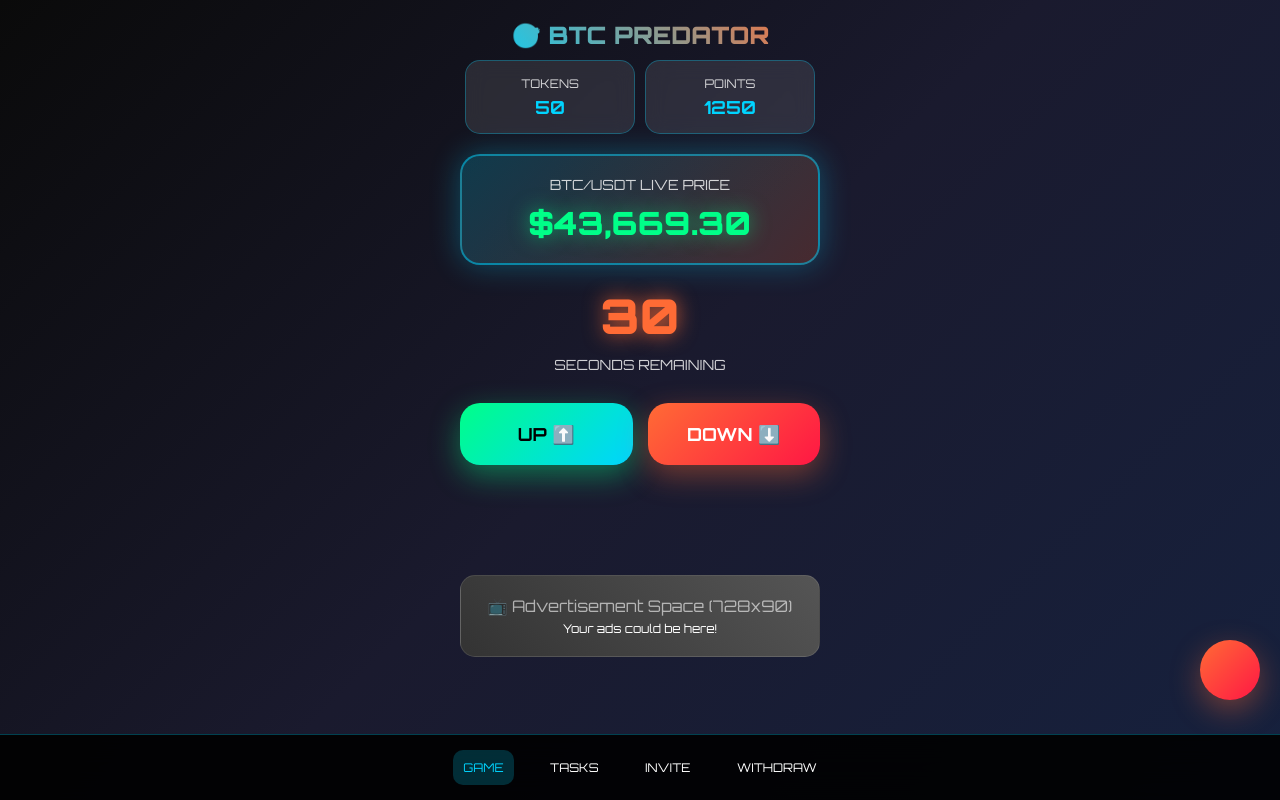
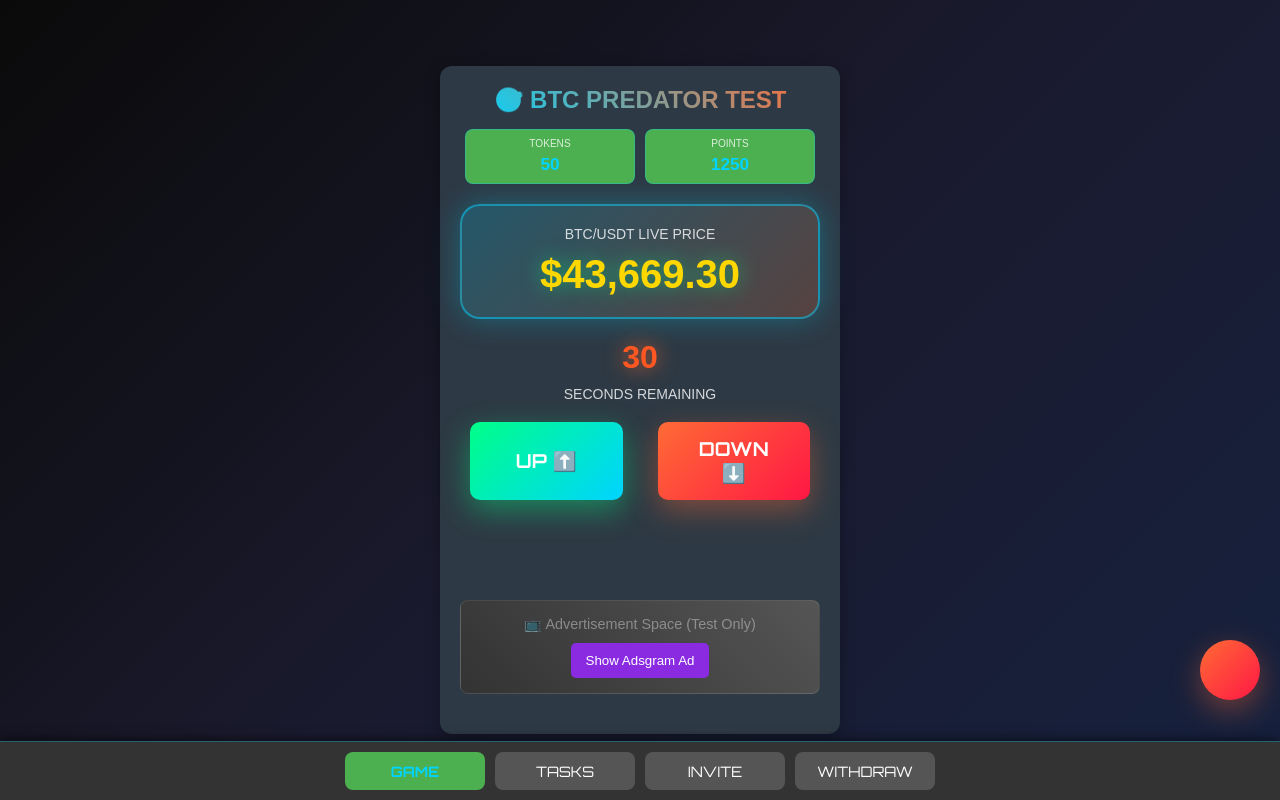
Before and after one commit to LoKe-TMA/BTC--Predator, a plain HTML site: page index.html in a window 1280 px wide. Drawn offline with Linux system fonts and the light colour scheme; a script that the page names is missing.

Commit message:
Update index.html

```diff
--- a/index.html
+++ b/index.html
@@ -2,16 +2,167 @@
 <html lang="en">
 <head>
     <meta charset="UTF-8">
-    <meta name="viewport" content="width=device-width, initial-scale=1.0">
-    <title>BTC Predator - Play & Earn</title>
+    <meta name="viewport" content="width=device-width, initial-scale=1.0, user-scalable=no">
+    <title>BTC Predator Test TMA</title>
     <link rel="stylesheet" href="styles.css">
+
     <script src="https://telegram.org/js/telegram-web-app.js"></script>
+
+    <script src="https://sad.adsgram.ai/js/sad.min.js"></script>
+
+    <style>
+        /* သင့် styles.css ထဲက body/html နဲ့ ပတ်သက်တဲ့ styles တွေကို ဒီမှာ ယာယီထည့်နိုင်ပါတယ်။
+           ဒါမှမဟုတ် styles.css ကို အရင်ဆုံး သေချာချိတ်ထားပါ။ */
+        body {
+            font-family: Arial, sans-serif;
+            display: flex;
+            flex-direction: column;
+            justify-content: center;
+            align-items: center;
+            min-height: 100vh;
+            margin: 0;
+            background-color: #1A212D; /* Default for dark Telegram theme */
+            color: #FFFFFF; /* Default text color */
+            overflow: hidden; /* Prevent scrolling issues in TMA */
+        }
+        .container {
+            width: 90%;
+            max-width: 400px;
+            background-color: #2D3944;
+            padding: 20px;
+            border-radius: 12px;
+            box-shadow: 0 4px 15px rgba(0, 0, 0, 0.3);
+            text-align: center;
+        }
+        .header, .price-container, .timer-container, .prediction-buttons, .result-container {
+            margin-bottom: 20px;
+        }
+        .balance-container {
+            display: flex;
+            justify-content: space-around;
+            margin-top: 15px;
+        }
+        .balance-item {
+            background-color: #4CAF50;
+            padding: 8px 15px;
+            border-radius: 8px;
+            font-size: 0.9em;
+        }
+        .balance-label {
+            font-size: 0.7em;
+            opacity: 0.8;
+        }
+        .balance-value {
+            font-weight: bold;
+            font-size: 1.2em;
+        }
+        .price-value {
+            font-size: 2.5em;
+            font-weight: bold;
+            color: #FFD700;
+        }
+        .timer {
+            font-size: 2em;
+            font-weight: bold;
+            color: #FF5722;
+        }
+        .prediction-btn {
+            background-color: #007BFF;
+            color: white;
+            padding: 15px 30px;
+            border: none;
+            border-radius: 10px;
+            font-size: 1.2em;
+            cursor: pointer;
+            margin: 0 10px;
+            transition: background-color 0.3s;
+        }
+        .prediction-btn:hover:not(:disabled) {
+            background-color: #0056b3;
+        }
+        .prediction-btn:disabled {
+            background-color: #6c757d;
+            cursor: not-allowed;
+        }
+        .up-btn { background-color: #28a745; }
+        .up-btn:hover:not(:disabled) { background-color: #218838; }
+        .down-btn { background-color: #dc3545; }
+        .down-btn:hover:not(:disabled) { background-color: #c82333; }
+        .result-text {
+            font-size: 1.5em;
+            font-weight: bold;
+            margin-top: 10px;
+        }
+        .result-correct { color: #28a745; }
+        .result-wrong { color: #dc3545; }
+        .ad-banner {
+            background-color: #3f4a56;
+            padding: 15px;
+            border-radius: 8px;
+            margin-top: 20px;
+            font-size: 0.9em;
+            color: #bbb;
+        }
+        .ad-banner button { /* added for testing Ad button */
+            background-color: #8A2BE2;
+            color: white;
+            padding: 10px 15px;
+            border: none;
+            border-radius: 5px;
+            cursor: pointer;
+            margin-top: 10px;
+        }
+
+        /* Navigation styles - copied from your existing code for consistency */
+        .navigation {
+            position: fixed;
+            bottom: 0;
+            left: 0;
+            width: 100%;
+            background-color: #333;
+            padding: 10px 0;
+            box-shadow: 0 -2px 10px rgba(0, 0, 0, 0.5);
+            z-index: 1000;
+        }
+
+        .nav-buttons {
+            display: flex;
+            justify-content: space-around;
+            width: 100%;
+            max-width: 600px; /* Adjust as needed */
+            margin: 0 auto;
+        }
+
+        .nav-btn {
+            background-color: #555;
+            color: white;
+            padding: 10px 15px;
+            border: none;
+            border-radius: 8px;
+            cursor: pointer;
+            font-size: 0.9em;
+            flex: 1;
+            margin: 0 5px;
+            text-align: center;
+            text-decoration: none;
+            transition: background-color 0.3s ease;
+        }
+
+        .nav-btn:hover {
+            background-color: #777;
+        }
+
+        .nav-btn.active {
+            background-color: #4CAF50;
+            font-weight: bold;
+        }
+    </style>
 </head>
 <body>
     <div class="container">
         <div id="gamePage" class="page active">
             <div class="header">
-                <div class="logo">🎯 BTC PREDATOR</div>
+                <div class="logo">🎯 BTC PREDATOR TEST</div>
                 <div class="balance-container">
                     <div class="balance-item">
                         <div class="balance-label">TOKENS</div>
@@ -47,9 +198,8 @@
                 </div>
 
             <div class="ad-banner">
-                <div style="opacity: 0.6;">📺 Advertisement Space (728x90)</div>
-                <div style="font-size: 12px; margin-top: 5px;">Your ads could be here!</div>
-                </div>
+                <div style="opacity: 0.6;">📺 Advertisement Space (Test Only)</div>
+                <button id="ad">Show Adsgram Ad</button> </div>
         </div>
     </div>
 
```
